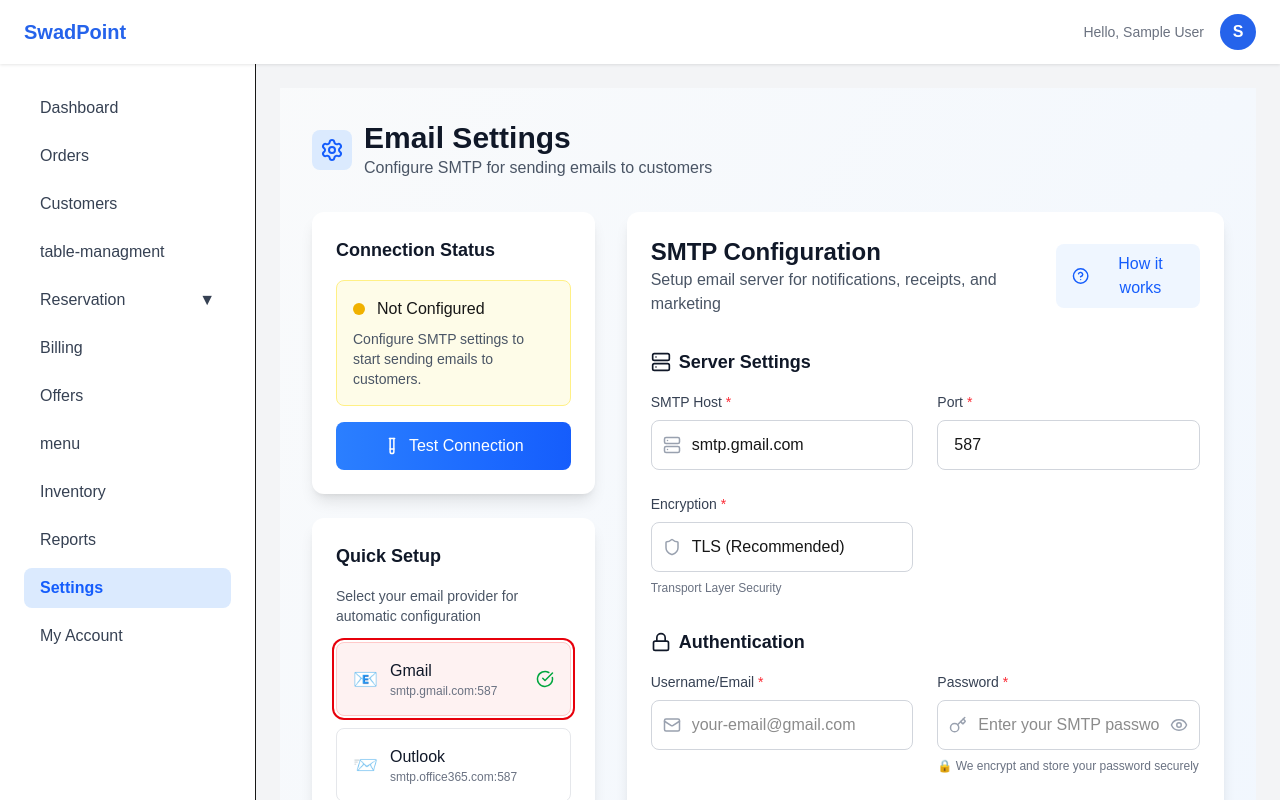
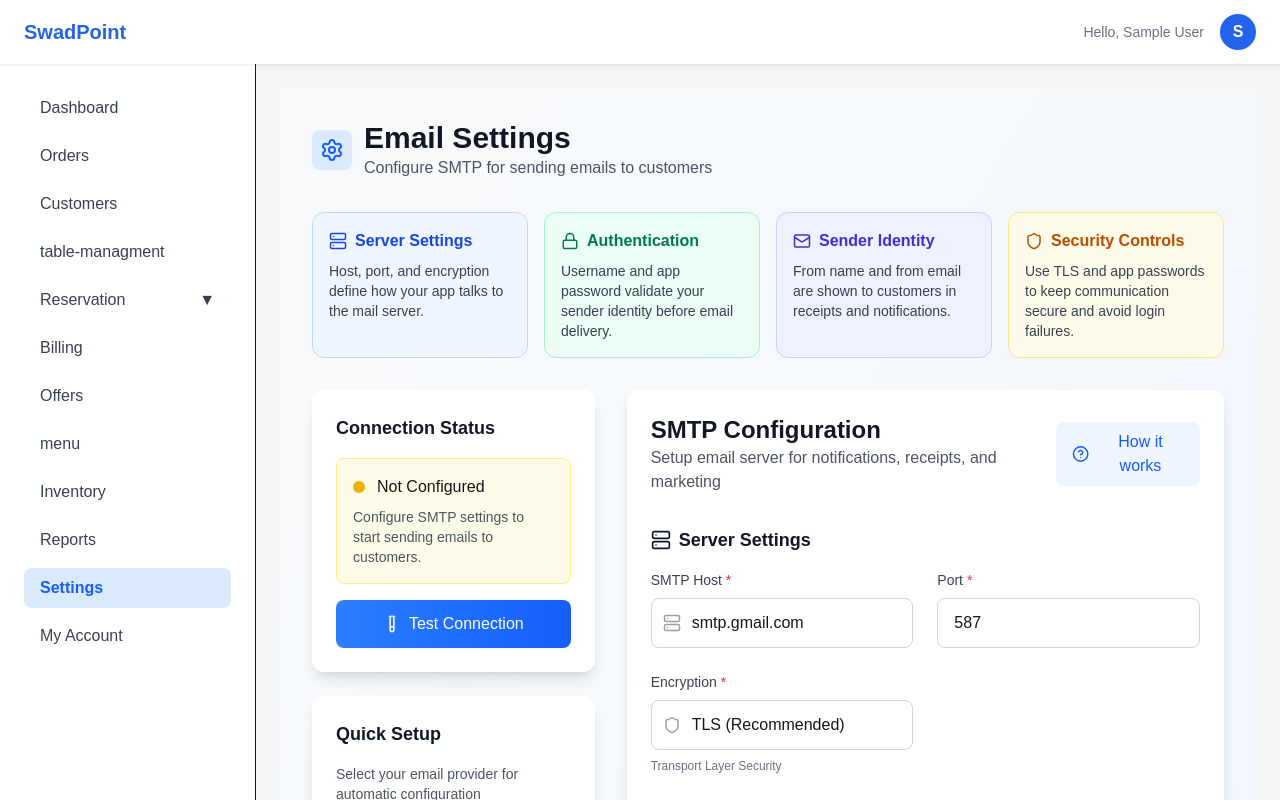
Before and after one commit to manasvidobariya82/swadpoint, a Next.js app: page /dashboard/settings in a window 1280 px wide. Built offline with nearby package versions, Linux system fonts and the light colour scheme; sample sign-in values are in the browser's storage.

Commit message:
deployment fix

```diff
--- a/app/(dashboard)/dashboard/inventory/page.jsx
+++ b/app/(dashboard)/dashboard/inventory/page.jsx
@@ -491,7 +491,7 @@ export default function InventoryPage() {
   };
 
   return (
-    <div className="min-h-screen bg-gradient-to-br from-gray-50 to-blue-50/30 py-6 px-4 sm:px-6 lg:px-8">
+    <div className="bg-gradient-to-br from-gray-50 to-blue-50/30 py-6 px-4 sm:px-6 lg:px-8">
       <div className="max-w-7xl mx-auto">
         {/* Header with Alerts */}
         <div className="mb-8">
--- a/app/(dashboard)/dashboard/settings/page.jsx
+++ b/app/(dashboard)/dashboard/settings/page.jsx
@@ -139,6 +139,7 @@ import {
   Copy,
   ExternalLink,
   ChevronRight,
+  X,
 } from "lucide-react";
 import { Toaster, toast } from "react-hot-toast";
 
@@ -193,6 +194,36 @@ const ENCRYPTION_TYPES = [
   },
   { value: "SSL", label: "SSL", description: "Secure Sockets Layer" },
   { value: "NONE", label: "No Encryption", description: "Not recommended" },
+];
+
+const SETTINGS_GUIDE = [
+  {
+    title: "Server Settings",
+    summary: "Host, port, and encryption define how your app talks to the mail server.",
+    icon: Server,
+    style: "bg-blue-50 border-blue-200 text-blue-700",
+  },
+  {
+    title: "Authentication",
+    summary:
+      "Username and app password validate your sender identity before email delivery.",
+    icon: Lock,
+    style: "bg-emerald-50 border-emerald-200 text-emerald-700",
+  },
+  {
+    title: "Sender Identity",
+    summary:
+      "From name and from email are shown to customers in receipts and notifications.",
+    icon: Mail,
+    style: "bg-indigo-50 border-indigo-200 text-indigo-700",
+  },
+  {
+    title: "Security Controls",
+    summary:
+      "Use TLS and app passwords to keep communication secure and avoid login failures.",
+    icon: Shield,
+    style: "bg-amber-50 border-amber-200 text-amber-700",
+  },
 ];
 
 export default function SMTPSettingsPage() {
@@ -391,6 +422,25 @@ ${smtpConfig.fromName || "Your Restaurant Team"}`,
           </div>
         </div>
 
+        <div className="mb-8 grid grid-cols-1 gap-4 md:grid-cols-2 xl:grid-cols-4">
+          {SETTINGS_GUIDE.map((item) => {
+            const Icon = item.icon;
+
+            return (
+              <div
+                key={item.title}
+                className={`rounded-xl border p-4 ${item.style}`}
+              >
+                <div className="mb-2 flex items-center gap-2">
+                  <Icon size={18} />
+                  <h3 className="font-semibold">{item.title}</h3>
+                </div>
+                <p className="text-sm text-gray-700">{item.summary}</p>
+              </div>
+            );
+          })}
+        </div>
+
         <div className="grid grid-cols-1 lg:grid-cols-3 gap-8">
           {/* Left Column - Providers & Status */}
           <div className="lg:col-span-1">
@@ -433,7 +483,7 @@ ${smtpConfig.fromName || "Your Restaurant Team"}`,
                     {connectionStatus === "connected"
                       ? "Your SMTP settings are configured correctly. You can send emails."
                       : connectionStatus === "failed"
-                      ? "There's an issue with your SMTP configuration. Please check and test."
+                      ? "There is an issue with your SMTP configuration. Please check and test."
                       : "Configure SMTP settings to start sending emails to customers."}
                   </p>
                 </div>
@@ -551,7 +601,7 @@ ${smtpConfig.fromName || "Your Restaurant Team"}`,
 
                   <div className="text-xs text-gray-500 mb-2">Preview:</div>
                   <div className="text-sm text-gray-700 bg-white p-3 rounded border">
-                    Hi Customer, thank you for choosing us! We're excited to
+                    Hi Customer, thank you for choosing us! We are excited to
                     serve you...
                   </div>
 
@@ -974,7 +1024,7 @@ ${smtpConfig.fromName || "Your Restaurant Team"}`,
                   </h4>
                   <p className="text-gray-700">
                     SMTP (Simple Mail Transfer Protocol) is used to send emails
-                    from your application to customers. It's essential for order
+                    from your application to customers. It is essential for order
                     confirmations, receipts, notifications, and marketing
                     emails.
                   </p>
--- a/app/(welcome)/features/page.jsx
+++ b/app/(welcome)/features/page.jsx
@@ -162,25 +162,25 @@ export default function FeaturesPage() {
       number: "01",
       title: "Create Menu",
       description: "Add dishes, prices, and categories.",
-      icon: <FaCamera />,
+      icon: <GiCookingPot />,
     },
     {
       number: "02",
       title: "Generate QR Codes",
       description: "Create unique QR codes for tables.",
-      icon: <FaMagic />,
+      icon: <FaQrcode />,
     },
     {
       number: "03",
       title: "Activate Dashboard",
       description: "Manage orders, payments, and reports.",
-      icon: <FaQrcode />,
+      icon: <FaChartLine />,
     },
     {
       number: "04",
       title: "Go Live",
       description: "Customers scan, order, and pay instantly.",
-      icon: <FaEye />,
+      icon: <FaUsers />,
     },
   ];
 
--- a/app/(welcome)/plan/page.jsx
+++ b/app/(welcome)/plan/page.jsx
@@ -735,8 +735,8 @@ export default function PlanPage() {
           </div>
         </div>
 
-        <MarketingFooter />
       </div>
+      <MarketingFooter />
     </div>
   );
 }
```
Also changed, not shown: app/(dashboard)/dashboard/my-account/page.jsx (+32 -32 lines).
